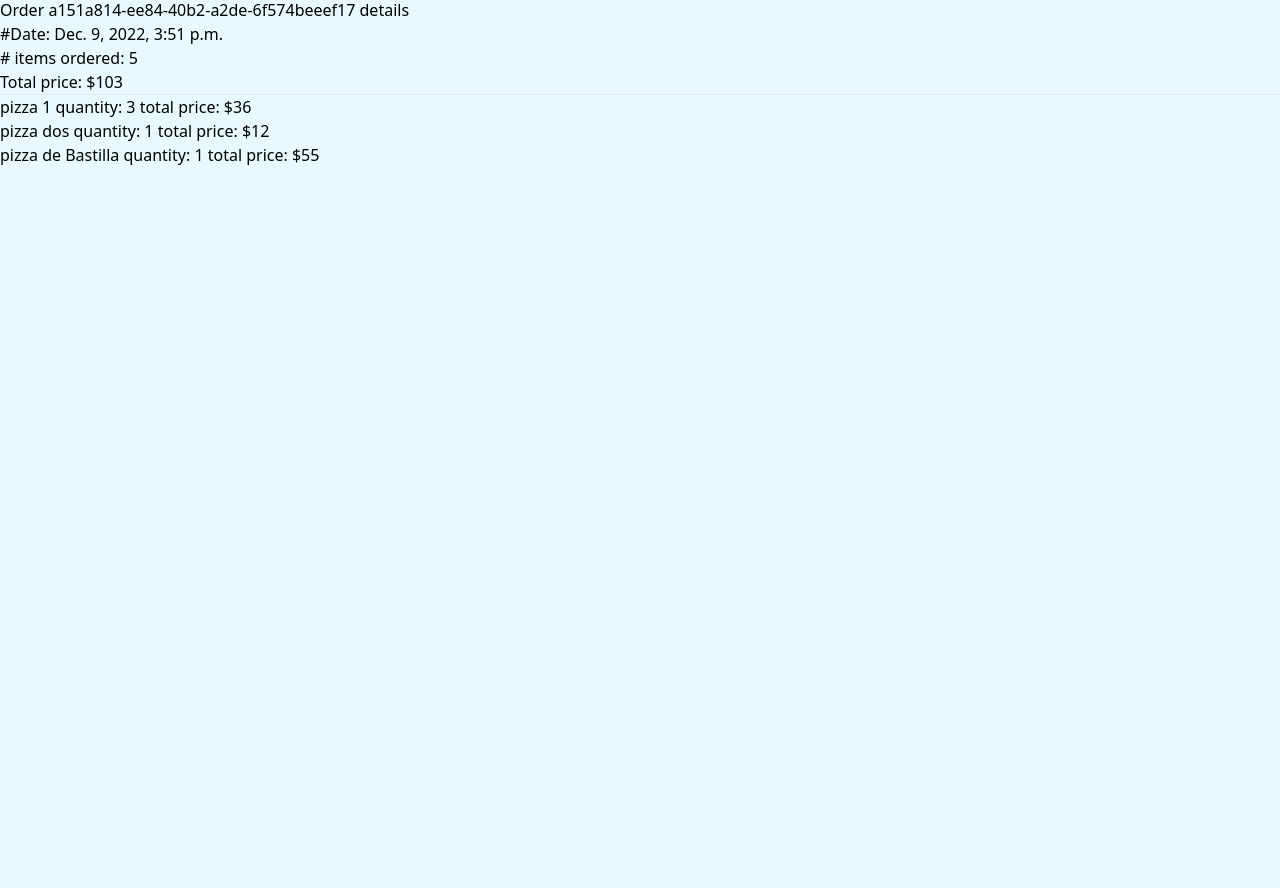
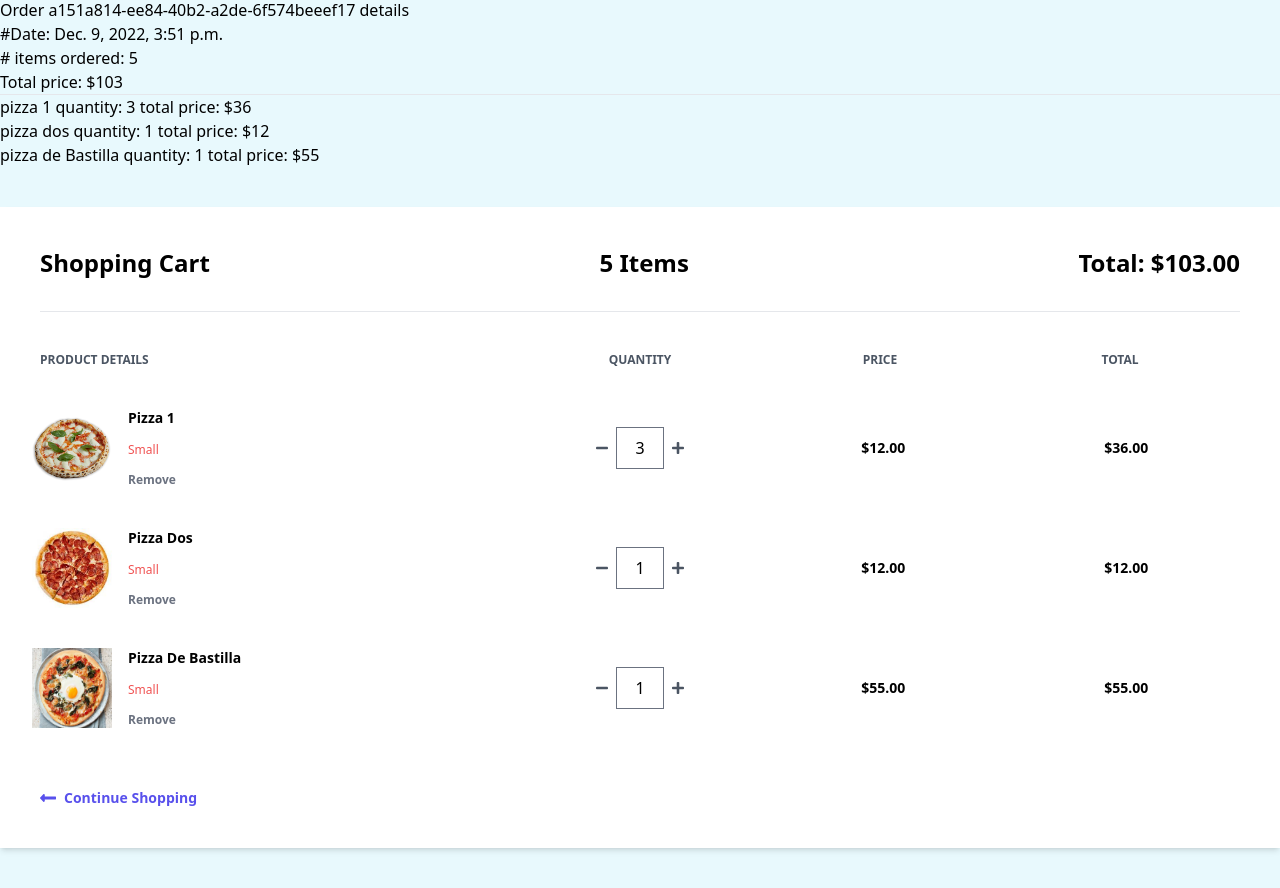
Before and after one commit to notarious2/Django-Pizza-Delivery, a Django app: page /cart/ in a window 1280 px wide. Shown: the part 134-1022 px from the top of the page. Before the commit the page ends 299 px from the top, so only its background shows below. Run offline with Django 4.2, Linux system fonts and the light colour scheme; a user stored in the database is signed in; data comes from the database, SQL or seed files in the repository; both versions use the stored data as it was after the commit.

Commit message:
styled cart items

```diff
--- a/order/templates/order/cart.html
+++ b/order/templates/order/cart.html
@@ -5,14 +5,12 @@
 <h1>This is your cart {{request.user}}</h1>
 
 <h2>This is your order</h2>
-{% for order in orders%}
 <div>
   <h3>Order {{order.transaction_id}} details</h3>
   <p>#Date: {{order.date_ordered}}</p>
   <p># items ordered: {{order.get_cart_items}}</p>
   <p>Total price: ${{order.get_cart_total}}</p>
 </div>
-{% endfor %}
 <hr />
 {% for item in items%}
 
@@ -21,4 +19,100 @@
   ${{item.get_total}}
 </h2>
 
-{% endfor %} {% endif %} {% endblock %}
+{% endfor %} {% endif %}
+
+<div class="container mx-auto mt-10">
+  <div class="flex shadow-md my-10">
+    <div class="w-full bg-white px-10 py-10">
+      <div class="flex justify-between border-b pb-8">
+        <h1 class="font-semibold text-2xl">Shopping Cart</h1>
+        <h2 class="font-semibold text-2xl">{{order.get_cart_items}} Items</h2>
+        <h2 class="font-semibold text-2xl">
+          Total: ${{order.get_cart_total|floatformat:2}}
+        </h2>
+      </div>
+
+      <div class="flex mt-10 mb-5">
+        <h3 class="font-semibold text-gray-600 text-xs uppercase w-2/5">
+          Product Details
+        </h3>
+        <h3
+          class="font-semibold text-center text-gray-600 text-xs uppercase w-1/5 text-center"
+        >
+          Quantity
+        </h3>
+        <h3
+          class="font-semibold text-center text-gray-600 text-xs uppercase w-1/5 text-center"
+        >
+          Price
+        </h3>
+        <h3
+          class="font-semibold text-center text-gray-600 text-xs uppercase w-1/5 text-center"
+        >
+          Total
+        </h3>
+      </div>
+      {% for item in items %}
+      <div class="flex items-center hover:bg-gray-100 -mx-8 px-6 py-5">
+        <div class="flex w-2/5">
+          <!-- product -->
+          <div class="w-20">
+            <img class="h-20" src="{{item.product.image.url}}" alt="" />
+          </div>
+          <div class="flex flex-col justify-between ml-4 flex-grow">
+            <span class="font-bold text-sm">{{ item.product.name|title }}</span>
+            <span class="text-red-500 text-xs">Small</span>
+            <a
+              href="#"
+              class="font-semibold hover:text-red-500 text-gray-500 text-xs"
+              >Remove</a
+            >
+          </div>
+        </div>
+        <div class="flex justify-center w-1/5">
+          <svg class="fill-current text-gray-600 w-3" viewBox="0 0 448 512">
+            <path
+              d="M416 208H32c-17.67 0-32 14.33-32 32v32c0 17.67 14.33 32 32 32h384c17.67 0 32-14.33 32-32v-32c0-17.67-14.33-32-32-32z"
+            />
+          </svg>
+
+          <input
+            class="mx-2 border text-center w-12"
+            type="text"
+            value="{{item.quantity}}"
+          />
+
+          <svg class="fill-current text-gray-600 w-3" viewBox="0 0 448 512">
+            <path
+              d="M416 208H272V64c0-17.67-14.33-32-32-32h-32c-17.67 0-32 14.33-32 32v144H32c-17.67 0-32 14.33-32 32v32c0 17.67 14.33 32 32 32h144v144c0 17.67 14.33 32 32 32h32c17.67 0 32-14.33 32-32V304h144c17.67 0 32-14.33 32-32v-32c0-17.67-14.33-32-32-32z"
+            />
+          </svg>
+        </div>
+        <span class="text-center w-1/5 font-semibold text-sm"
+          >${{item.product.price|floatformat:2}}</span
+        >
+        <span class="text-center w-1/5 font-semibold text-sm"
+          >${{item.get_total|floatformat:2}}</span
+        >
+      </div>
+      {% endfor %}
+
+      <a
+        href="{% url 'store:products' %}"
+        class="flex font-semibold text-indigo-600 text-sm mt-10"
+      >
+        <svg
+          class="fill-current mr-2 text-indigo-600 w-4"
+          viewBox="0 0 448 512"
+        >
+          <path
+            d="M134.059 296H436c6.627 0 12-5.373 12-12v-56c0-6.627-5.373-12-12-12H134.059v-46.059c0-21.382-25.851-32.09-40.971-16.971L7.029 239.029c-9.373 9.373-9.373 24.569 0 33.941l86.059 86.059c15.119 15.119 40.971 4.411 40.971-16.971V296z"
+          />
+        </svg>
+        Continue Shopping
+      </a>
+    </div>
+  </div>
+</div>
+
+{% endblock %}
--- a/order/views.py
+++ b/order/views.py
@@ -11,7 +11,9 @@ def cart(request):
     customer_items = OrderItem.objects.filter(
         order_id__in=customer_order)
 
-    context = {"orders": customer_order, "items": customer_items}
+    # any not completed order is supposed to be a cart (session)
+    customer_order = customer_order[0]
+    context = {"order": customer_order, "items": customer_items}
 
     return render(request, 'order/cart.html', context)
 
--- a/store/static/store/src/styles.css
+++ b/store/static/store/src/styles.css
@@ -1100,6 +1096,16 @@ input:checked + .toggle-bg {
   margin-right: auto;
 }
 
+.-mx-8 {
+  margin-left: -2rem;
+  margin-right: -2rem;
+}
+
+.mx-2 {
+  margin-left: 0.5rem;
+  margin-right: 0.5rem;
+}
+
 .ml-auto {
   margin-left: auto;
 }
@@ -1112,6 +1118,14 @@ input:checked + .toggle-bg {
   margin-top: 2.5rem;
 }
 
+.mb-5 {
+  margin-bottom: 1.25rem;
+}
+
+.mr-2 {
+  margin-right: 0.5rem;
+}
+
 .mb-3 {
   margin-bottom: 0.75rem;
 }
@@ -1204,28 +1202,32 @@ input:checked + .toggle-bg {
   height: 1rem;
 }
 
+.w-1\/5 {
+  width: 20%;
+}
+
+.w-20 {
+  width: 5rem;
+}
+
+.w-2\/5 {
+  width: 40%;
+}
+
+.w-full {
+  width: 100%;
+}
+
+.w-3 {
+  width: 0.75rem;
+}
+
 .w-8 {
   width: 2rem;
 }
 
-.w-1\/5 {
-  width: 20%;
-}
-
-.w-20 {
-  width: 5rem;
-}
-
-.w-2\/5 {
-  width: 40%;
-}
-
-.w-full {
-  width: 100%;
-}
-
-.w-5 {
-  width: 1.25rem;
+.w-4 {
+  width: 1rem;
 }
 
 .w-60 {
@@ -1240,12 +1242,12 @@ input:checked + .toggle-bg {
   width: 50%;
 }
 
-.w-4 {
-  width: 1rem;
-}
-
-.max-w-2xl {
-  max-width: 42rem;
+.w-9 {
+  width: 2.25rem;
+}
+
+.w-12 {
+  width: 3rem;
 }
 
 .flex-1 {
@@ -1254,6 +1256,10 @@ input:checked + .toggle-bg {
 
 .flex-shrink {
   flex-shrink: 1;
+}
+
+.flex-grow {
+  flex-grow: 1;
 }
 
 .-translate-x-full {
@@ -1509,25 +1480,14 @@ input:checked + .toggle-bg {
   background-color: rgb(31 41 55 / var(--tw-bg-opacity));
 }
 
-.bg-blue-200 {
-  --tw-bg-opacity: 1;
-  background-color: rgb(195 221 253 / var(--tw-bg-opacity));
-}
-
-.bg-blue-500 {
-  --tw-bg-opacity: 1;
-  background-color: rgb(63 131 248 / var(--tw-bg-opacity));
-}
-
-.bg-blue-600 {
-  --tw-bg-opacity: 1;
-  background-color: rgb(28 100 242 / var(--tw-bg-opacity));
-}
-
 .bg-opacity-50 {
   --tw-bg-opacity: 0.5;
 }
 
+.fill-current {
+  fill: currentColor;
+}
+
 .p-0 {
   padding: 0px;
 }
@@ -1588,19 +1545,33 @@ input:checked + .toggle-bg {
   padding-bottom: 0.5rem;
 }
 
+.px-10 {
+  padding-left: 2.5rem;
+  padding-right: 2.5rem;
+}
+
+.py-10 {
+  padding-top: 2.5rem;
+  padding-bottom: 2.5rem;
+}
+
+.py-5 {
+  padding-top: 1.25rem;
+  padding-bottom: 1.25rem;
+}
+
+.py-3 {
+  padding-top: 0.75rem;
+  padding-bottom: 0.75rem;
+}
+
 .px-5 {
   padding-left: 1.25rem;
   padding-right: 1.25rem;
 }
 
-.px-2 {
-  padding-left: 0.5rem;
-  padding-right: 0.5rem;
-}
-
-.py-3 {
-  padding-top: 0.75rem;
-  padding-bottom: 0.75rem;
+.pb-8 {
+  padding-bottom: 2rem;
 }
 
 .pt-2 {
@@ -1630,9 +1601,9 @@ input:checked + .toggle-bg {
   line-height: 1.25rem;
 }
 
-.text-base {
-  font-size: 1rem;
-  line-height: 1.5rem;
+.text-xs {
+  font-size: 0.75rem;
+  line-height: 1rem;
 }
 
 .text-lg {
@@ -1656,8 +1627,8 @@ input:checked + .toggle-bg {
   font-weight: 400;
 }
 
-.leading-relaxed {
-  line-height: 1.625;
+.uppercase {
+  text-transform: uppercase;
 }
 
 .leading-6 {
@@ -1692,19 +1663,29 @@ input:checked + .toggle-bg {
   color: rgb(4 108 78 / var(--tw-text-opacity));
 }
 
+.text-gray-600 {
+  --tw-text-opacity: 1;
+  color: rgb(75 85 99 / var(--tw-text-opacity));
+}
+
+.text-red-500 {
+  --tw-text-opacity: 1;
+  color: rgb(240 82 82 / var(--tw-text-opacity));
+}
+
+.text-gray-500 {
+  --tw-text-opacity: 1;
+  color: rgb(107 114 128 / var(--tw-text-opacity));
+}
+
+.text-indigo-600 {
+  --tw-text-opacity: 1;
+  color: rgb(88 80 236 / var(--tw-text-opacity));
+}
+
 .text-gray-900 {
   --tw-text-opacity: 1;
   color: rgb(17 24 39 / var(--tw-text-opacity));
-}
-
-.text-gray-400 {
-  --tw-text-opacity: 1;
-  color: rgb(156 163 175 / var(--tw-text-opacity));
-}
-
-.text-gray-500 {
-  --tw-text-opacity: 1;
-  color: rgb(107 114 128 / var(--tw-text-opacity));
 }
 
 .text-blue-600 {
```
Also changed, not shown: other parts of store/static/store/src/styles.css (+44 -142 lines), store/templates/store/index.html (+87 -87 lines), db.sqlite3, media/images/eggs-florentine-pizza-2adefac.jpg (added).
